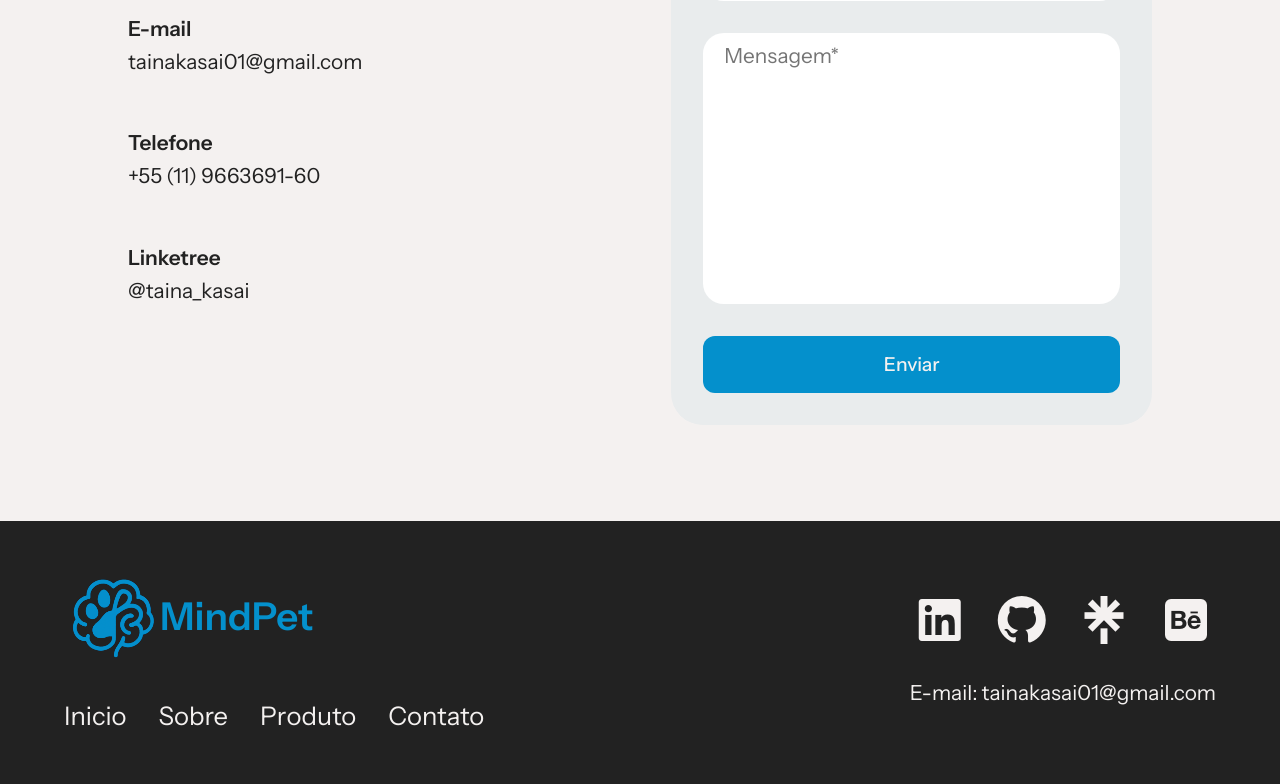
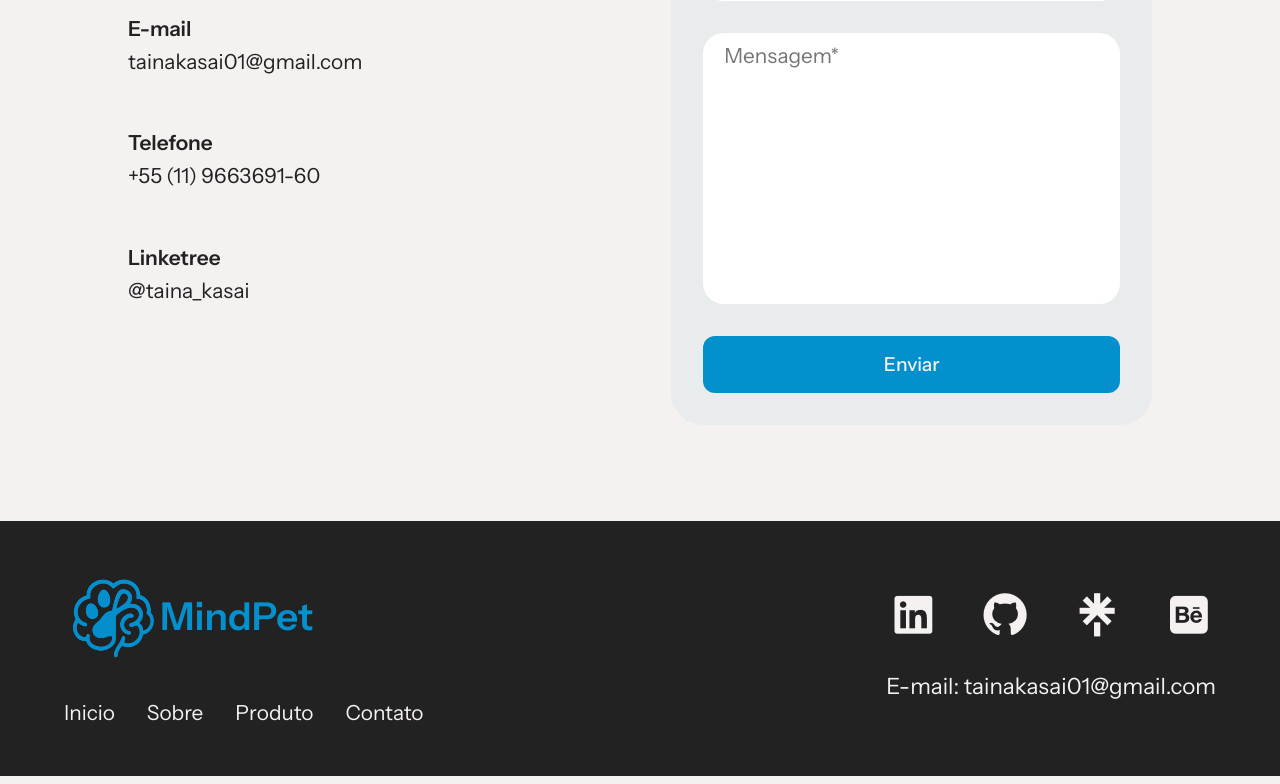
Before and after one commit to tahkasai/Landing-Page-MindPet, a React (Vite) app: page / in a window 1280 px wide. Shown: the part 4665-5449 px from the top of the page. Built offline with nearby package versions, Linux system fonts and the light colour scheme.

Commit message:
style: Ajusta o tamanho das fontes

```diff
--- a/src/components/Footer/Footer.module.css
+++ b/src/components/Footer/Footer.module.css
@@ -37,7 +37,7 @@ footer{
 }
 .mindpet ul li a{
     color: var(--cor-branco);
-    font-size: 1.6em;
+    font-size: 1.3em;
 }
 .redes{
     display: flex;
@@ -45,10 +45,11 @@ footer{
     gap: 2em;
 }
 .redes i{
-    font-size: 3em;
+    font-size: 2.7em;
     color: var(--cor-branco);
 }
 .redes p{
+    font-size: 1.4em;
     display: flex;
 }
 @media (max-width: 950px) {
```
